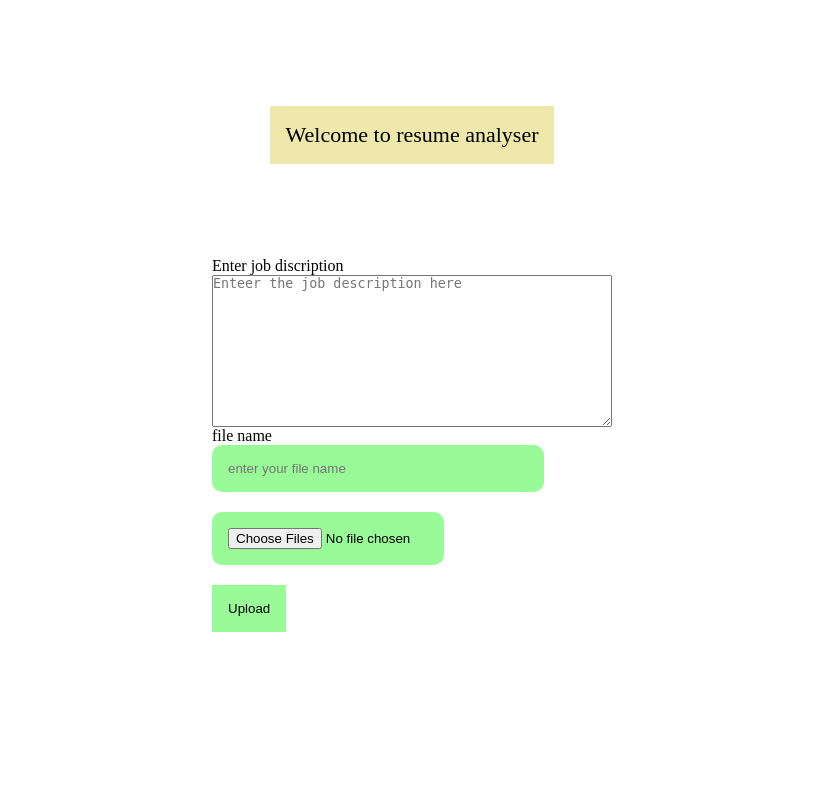
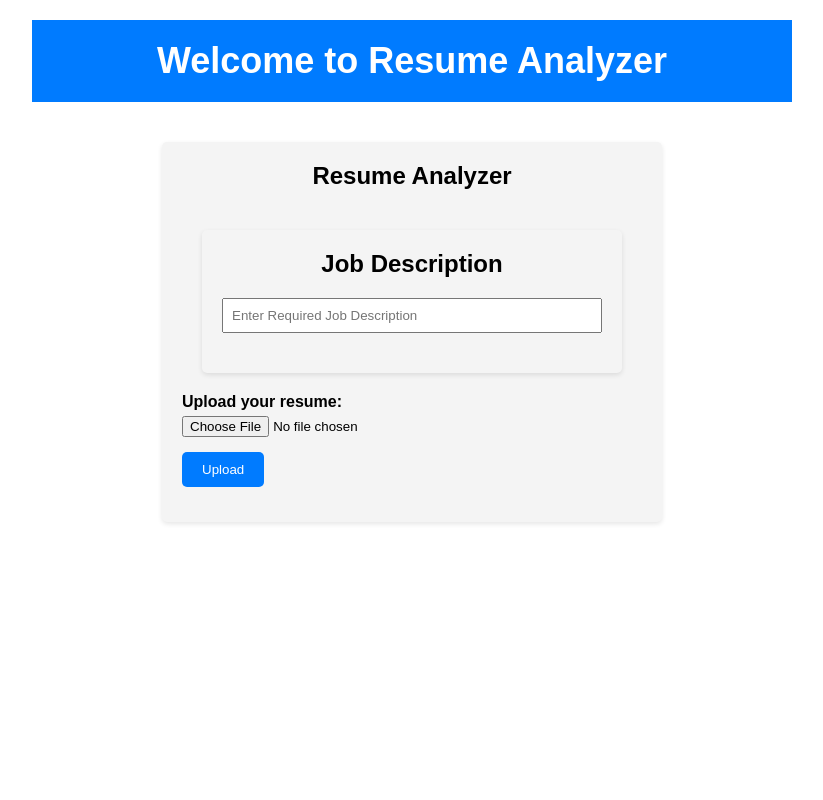
Before and after one commit to CDAC-Internship/Resume_Parser_Analyser, a Django app: page / in a window 1280 px wide. Shown: the whole page, without its empty margins (228-1051 px from the left). Run offline with Django 4.2, Linux system fonts and the light colour scheme.

Commit message:
Commit message here

```diff
--- a/requirements.txt
+++ b/requirements.txt
@@ -13,7 +13,6 @@ cryptography==40.0.2
 cymem==2.0.7
 Django==4.2
 docx2txt==0.8
-en-core-web-sm==3.5.0
 et-xmlfile==1.1.0
 gensim==4.3.1
 idna==3.4
--- a/resume_parser_app/static/index.css
+++ b/resume_parser_app/static/index.css
@@ -1,82 +1,28 @@
-* {
+.container {
+    max-width: 800px;
+    margin: 0 auto;
+    padding: 20px;
+  }
 
-    margin: 0;
-    padding: 0;
-}
+  .header {
+    position: relative;
+    background-color: #007bff; /* Blue background color */
+    padding: 20px;
+    margin-bottom: 40px;
+  }
 
-.container {
-    display: flex;
-    place-content: center;
-    min-height: 100vh;
-    flex-direction: column;
-    justify-content: center;
-    align-items: center;
-}
+  .heading {
+    font-size: 36px;
+    font-weight: bold;
+    color: #fff; /* White text color */
+    text-align: center;
+  }
 
-form {
-    display: flex;
-    flex-direction: column;
-    min-width: 400px;
-    min-height: 500px;
-    width: fit-content;
-    place-content: center;
-}
-
-.input-form {
-    width: 400px;
-    min-height: 500px;
-    border-radius: 16px;
-}
-
-h2 {
-    padding: 16px;
-    background-color: palegoldenrod;
-    font-size: 22px;
-    font-weight: 500;
-    margin-bottom: 30px;
-}
-
-input[type="text"] {
-    width: 300px;
-    padding: 16px;
-    border: none;
-    border-radius: 10px;
-    background-color: palegreen;
-    margin-bottom: 20px;
-
-}
-input[type="text"] :active :focus {
-    border: none;
-    outline: none;
-
-}
-
-input[type="file"] {
-    width: 200px;
-    padding: 16px;
-    border: none;
-    border-radius: 10px;
-    background-color: palegreen;
-
-}
-
-button[type="submit"] {
-    padding: 16px;
-    background-color: palegreen;
-    margin-top: 20px;
-    border: 10px;
-    width: fit-content;
-}
-button[type="submit"] :hover {
-    cursor: pointer;
-    background-color: palegoldenrod;
-}
-
-a {
-    padding: 20px;
-    border-radius: 10px;
-    background-color: palegoldenrod;
-    margin-bottom: 20px;
-    text-decoration: none;
-    color: black;
-}
+  .blue-strip {
+    position: absolute;
+    bottom: 0;
+    left: 0;
+    width: 100%;
+    height: 8px;
+    background-color: #007bff; /* Blue strip color */
+  }
--- a/resume_parser_app/templates/index.html
+++ b/resume_parser_app/templates/index.html
@@ -6,27 +6,222 @@
     <meta charset="UTF-8">
     <meta http-equiv="X-UA-Compatible" content="IE=edge">
     <meta name="viewport" content="width=device-width, initial-scale=1.0">
-    <!-- <title>Document</title> -->
+    <title>Website</title>
 
-    <link rel="stylesheet" href="{% static 'index.css' %}">
-    <link rel="stylesheet" href="../static/index.css">
-    <script src="{% static 'index.js' %}" defer></script>
+    <style>
+        * {
+            margin: 0;
+            padding: 0;
+            box-sizing: border-box;
+        }
+
+        body {
+            font-family: Arial, sans-serif;
+        }
+
+        .container {
+            max-width: 800px;
+            margin: 0 auto;
+            padding: 20px;
+        }
+
+        .header {
+            position: relative;
+            background-color: #007bff;
+            padding: 20px;
+            margin-bottom: 40px;
+        }
+
+        .heading {
+            font-size: 36px;
+            font-weight: bold;
+            color: #fff;
+            text-align: center;
+        }
+
+        .blue-strip {
+            position: absolute;
+            bottom: 0;
+            left: 0;
+            width: 100%;
+            height: 8px;
+            background-color: #007bff;
+        }
+
+        .form-container {
+            max-width: 500px;
+            margin: 0 auto;
+            background-color: #f4f4f4;
+            padding: 20px;
+            border-radius: 5px;
+            box-shadow: 0 2px 5px rgba(0, 0, 0, 0.1);
+        }
+
+        .form-container h2 {
+            margin-bottom: 20px;
+            text-align: center;
+        }
+
+        .form-group {
+            margin-bottom: 15px;
+        }
+
+        .form-group label {
+            display: block;
+            font-weight: bold;
+            margin-bottom: 5px;
+        }
+
+        .form-group input[type="text"] {
+            width: 100%;
+            padding: 8px;
+            border: 1px solid #ccc;
+            border-radius: 5px;
+        }
+
+        .form-group input[type="submit"] {
+            background-color: #007bff;
+            color: #fff;
+            padding: 10px 20px;
+            border: none;
+            border-radius: 5px;
+            cursor: pointer;
+        }
+
+        .form-group input[type="submit"]:hover {
+            background-color: #0056b3;
+        }
+        .form-group textarea {
+            width: 100%;
+            padding: 8px;
+            border: 1px solid #ccc;
+            border-radius: 5px;
+        }
+
+
+        .filter-container {
+            max-width: 500px;
+            margin: 0 auto;
+            background-color: #f4f4f4;
+            padding: 20px;
+            border-radius: 5px;
+            box-shadow: 0 2px 5px rgba(0, 0, 0, 0.1);
+        }
+
+        .filter-container h2 {
+            margin-bottom: 20px;
+            text-align: center;
+        }
+
+        .filter-input {
+            width: 100%;
+            padding: 8px;
+            margin-bottom: 10px;
+        }
+
+        .filter-chips {
+            display: flex;
+            flex-wrap: wrap;
+            margin-bottom: 10px;
+        }
+
+        .filter-chip {
+            display: flex;
+            align-items: center;
+            background-color: #007bff;
+            color: #fff;
+            padding: 6px 10px;
+            border-radius: 20px;
+            margin-right: 10px;
+            margin-bottom: 10px;
+        }
+
+        .filter-chip-label {
+            margin-right: 5px;
+        }
+
+        .filter-chip-cancel {
+            cursor: pointer;
+            margin-left: 5px;
+            color: #fff;
+            font-weight: bold;
+        }
+
+    </style>
 </head>
 <body>
-    <!-- {% url 'resume_parser_app:uploads' %} -->
     <div class="container">
-        <h2>Welcome to resume analyser</h2>
+        <div class="header">
+            <h1 class="heading">Welcome to Resume Analyzer</h1>
+            <div class="blue-strip"></div>
+        </div>
+
+
+
+
+
 
         {% if not txt %}
-        <div class="input-form">
+        <div class="form-container">
+          <h2>Resume Analyzer</h2>
+          <div class="container">
+            <div class="filter-container">
+                <h2>Job Description</h2>
+                <input type="text" id="filter-input" class="filter-input" placeholder="Enter Required Job Description">
+                <div class="filter-chips" id="filter-chips"></div>
+            </div>
+
+        </div>
+        <script>
+          // Add filter function
+          function addFilter() {
+              const filterInput = document.getElementById('filter-input');
+              const filterText = filterInput.value.trim();
+
+              if (filterText !== '') {
+                  const filterChips = document.getElementById('filter-chips');
+
+                  // Create filter chip
+                  const filterChip = document.createElement('div');
+                  filterChip.className = 'filter-chip';
+                  filterChip.innerHTML = `
+                      <span class="filter-chip-label">${filterText}</span>
+                      <span class="filter-chip-cancel" onclick="removeFilter(this)">x</span>
+                  `;
+
+                  // Add filter chip to the container
+                  filterChips.appendChild(filterChip);
+
+                  // Clear the filter input
+                  filterInput.value = '';
+              }
+          }
+
+          // Remove filter function
+          function removeFilter(element) {
+              const filterChip = element.parentElement;
+              const filterChips = filterChip.parentElement;
+              filterChips.removeChild(filterChip);
+          }
+
+          // Listen for Enter key press on the filter input
+          document.getElementById('filter-input').addEventListener('keydown', function(event) {
+              if (event.key === 'Enter') {
+                  event.preventDefault();
+                  addFilter();
+              }
+          });
+      </script>
             <form action="{% url 'resume_parser_app:uploads' %}" method="POST" enctype="multipart/form-data" id="form">
-              <label for="">Enter job discription</label>
-              <textarea name="jd" id="" cols="20" rows="10" placeholder="Enteer the job description here"></textarea>
-              <label > file name </label>
-                <input type="text" name="filename"  placeholder="enter your file name" id = "filename">
-                <input type="file" multiple name="file_uploads" id="file_up">
-                {% csrf_token %}
-                <button type="submit">Upload</button>
+              <div class="form-group">
+                <label for="resume">Upload your resume:</label>
+                <input type="file" id="resume" name="resume" accept=".doc, .docx, .pdf" required>
+            </div>
+
+            {% csrf_token %}
+            <div class="form-group">
+                <input type="submit" value="Upload">
+            </div>
             </form>
         </div>
         {% else %}
@@ -49,6 +244,7 @@
     </div>
 </body>
 </html>
+
 <!--
 <!DOCTYPE html>
 <html>
--- a/resume_parser_app/views.py
+++ b/resume_parser_app/views.py
@@ -10,6 +10,7 @@ import gensim
 import re
 
 import pandas as pd
+
 
 
 # Create your views here.
```
Also changed, not shown: db.sqlite3, 5 other files.
